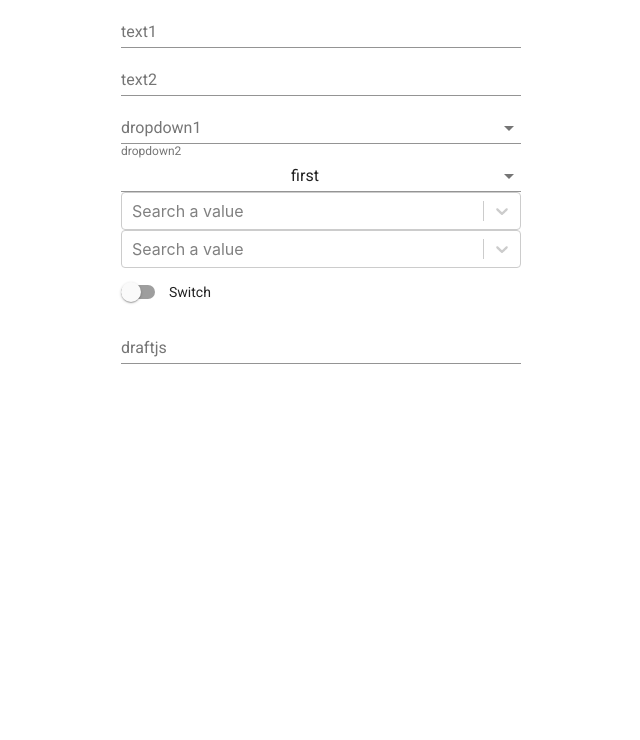
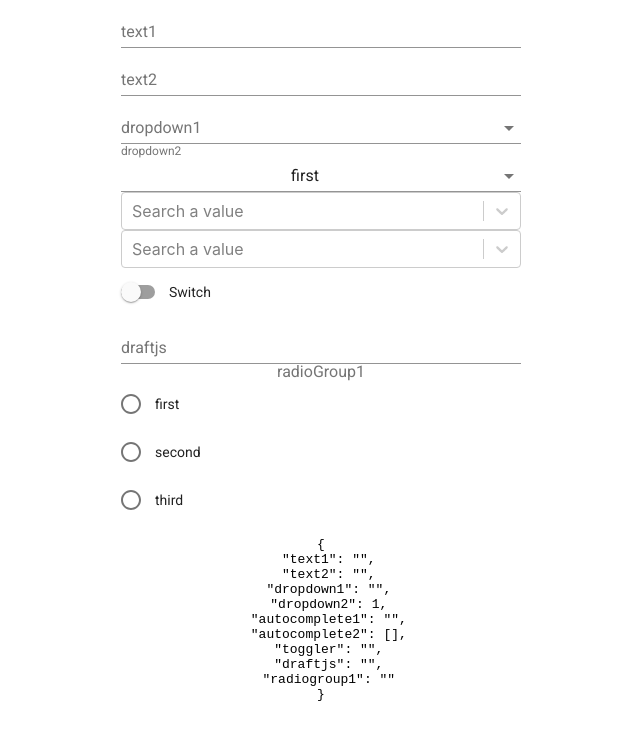
Before and after one commit to marichka4345/formik-example, a React (Create React App) app: page / in a window 1280 px wide. Shown: the top 740 px of the page, without its empty margins (319-959 px from the left). Built offline with nearby package versions, Linux system fonts and the light colour scheme.

Commit message:
Add RadioGroup control

```diff
--- a/src/components/common/autocomplete/autocomplete.js
+++ b/src/components/common/autocomplete/autocomplete.js
@@ -1,17 +1,31 @@
-import React from 'react';
+import React, {Component} from 'react';
 import PropTypes from 'prop-types';
 import Select from 'react-select';
 import NoSsr from '@material-ui/core/NoSsr';
 import FormControl from '@material-ui/core/FormControl';
 import './autocomplete.css';
 
-export default function Autocomplete ({
+export default class Autocomplete extends Component {
+    state = {
+        selectedOption: null
+    };
+
+    onChange = async (selectedOption) => {
+        const {
+            form: {setFieldValue},
+            field: {name}
+        } = this.props;
+
+        await this.setState({selectedOption});
+
+        setFieldValue(name, selectedOption.value);
+    };
+
+    render() {
+        const {
             hasError,
-                                          field,
-                                          form: {values, setFieldValue},
             options
-                                      }) {
-    const {name} = field;
+        } = this.props;
 
         return (
           <div className="root">
@@ -23,8 +37,8 @@ export default function Autocomplete ({
                       <Select
                         options={options}
                         placeholder="Search a value"
-                      value={values[name]}
-                      onChange={selectedOption => setFieldValue(name, selectedOption)}
+                        value={this.state.selectedOption}
+                        onChange={this.onChange}
                         textFieldProps={{
                             error: hasError
                         }}
@@ -33,7 +47,8 @@ export default function Autocomplete ({
               </FormControl>
           </div>
         );
-};
+    }
+}
 
 Autocomplete.propTypes = {
     hasError: PropTypes.bool.isRequired,
--- /dev/null
+++ b/src/components/common/radio-group/radio-group.js
@@ -0,0 +1,38 @@
+import React from 'react';
+import PropTypes from 'prop-types';
+import FormLabel from '@material-ui/core/FormLabel';
+import FormControl from '@material-ui/core/FormControl';
+import FormControlLabel from '@material-ui/core/FormControlLabel';
+import RadioGroup from '@material-ui/core/RadioGroup';
+import Radio from '@material-ui/core/Radio';
+
+export default function RadioGroupControl ({groupName, field, hasError, values}) {
+    return (
+      <FormControl>
+          <FormLabel>{groupName}</FormLabel>
+          <RadioGroup {...field}>
+              {
+                  values.map(({id: value, value: label}) => (
+                    <FormControlLabel
+                      key={value}
+                      control={<Radio/>}
+                      label={label}
+                      value={String(value)}
+                    />
+                  ))
+              }
+          </RadioGroup>
+      </FormControl>
+    );
+}
+
+RadioGroupControl.propTypes = {
+    groupName: PropTypes.string.isRequired,
+    field: PropTypes.object.isRequired,
+    hasError: PropTypes.bool,
+    values: PropTypes.array.isRequired
+};
+
+RadioGroupControl.defaultProps = {
+    hasError: false
+};
--- a/src/components/form/components/autocomplete/autocomplete.js
+++ b/src/components/form/components/autocomplete/autocomplete.js
@@ -3,9 +3,9 @@ import PropTypes from 'prop-types';
 import {Field} from 'formik';
 import {AUTOCOMPLETE_TYPE} from './constants/types';
 import AutocompleteControl from '../../../common/autocomplete/autocomplete';
-import {DROPDOWN_VALUES} from '../../../../constants/dropdown-values';
+import {OPTIONS} from '../../../../constants/options';
 
-const options = DROPDOWN_VALUES.map(({id: value, value: label}) => ({value, label}));
+const options = OPTIONS.map(({id: value, value: label}) => ({value, label}));
 
 export const Autocomplete = ({name, type, hasError}) => {
     const renderAutocomplete = ({field, form}) => {
--- a/src/components/form/components/dropdown/dropdown.js
+++ b/src/components/form/components/dropdown/dropdown.js
@@ -2,14 +2,14 @@ import React from 'react';
 import PropTypes from 'prop-types';
 import {Field} from 'formik';
 import DropdownControl from '../../../common/dropdown/dropdown';
-import {DROPDOWN_VALUES} from '../../../../constants/dropdown-values';
+import {OPTIONS} from '../../../../constants/options';
 
 export const Dropdown = ({name, hasError}) => {
     const renderDropdown = ({field}) => {
         const controlProps = {
             field,
             hasError,
-            values: DROPDOWN_VALUES
+            values: OPTIONS
         };
         return (<DropdownControl {...controlProps} />);
     };
--- /dev/null
+++ b/src/components/form/components/radio-group/radio-group.js
@@ -0,0 +1,34 @@
+import React from 'react';
+import PropTypes from 'prop-types';
+import {Field} from 'formik';
+import RadioGroupControl from '../../../common/radio-group/radio-group';
+import {OPTIONS} from '../../../../constants/options';
+
+export const RadioGroup = ({name, hasError, groupName}) => {
+    const renderRadioGroup = ({field}) => {
+        const controlProps = {
+            field,
+            hasError,
+            groupName,
+            values: OPTIONS
+        };
+        return (<RadioGroupControl {...controlProps} />);
+    };
+
+    return (
+      <Field
+        name={name}
+        render={renderRadioGroup}
+      />
+    );
+};
+
+RadioGroup.propTypes = {
+    name: PropTypes.string.isRequired,
+    hasError: PropTypes.bool,
+    groupName: PropTypes.string.isRequired
+};
+
+RadioGroup.defaultProps = {
+    hasError: false
+};
--- a/src/components/form/constants/form-config.js
+++ b/src/components/form/constants/form-config.js
@@ -1,5 +1,5 @@
 import * as FIELDS from '../../../constants/form-fields';
-import {DROPDOWN_VALUES} from '../../../constants/dropdown-values';
+import {OPTIONS} from '../../../constants/options';
 import * as CONTROL_TYPE from '../../../constants/control-types';
 import {text} from '../../../constants/validation-regexps';
 import {AUTOCOMPLETE_TYPE} from '../../common/autocomplete/constants/types';
@@ -31,6 +31,10 @@ export const FORM_SCHEMA = {
     },
     [FIELDS.DRAFTJS]: {
         type: CONTROL_TYPE.TEXT
+    },
+    [FIELDS.RADIOGROUP1]: {
+        type: CONTROL_TYPE.RADIOGROUP,
+        groupName: 'radioGroup1'
     }
 };
 
@@ -38,11 +42,12 @@ export const INITIAL_VALUES = {
     [FIELDS.TEXT1]: '',
     [FIELDS.TEXT2]: '',
     [FIELDS.DROPDOWN1]: '',
-    [FIELDS.DROPDOWN2]: DROPDOWN_VALUES[0].id,
+    [FIELDS.DROPDOWN2]: OPTIONS[0].id,
     [FIELDS.AUTOCOMPLETE1]: '',
     [FIELDS.AUTOCOMPLETE2]: [],
     [FIELDS.TOGGLER]: '',
-    [FIELDS.DRAFTJS]: ''
+    [FIELDS.DRAFTJS]: '',
+    [FIELDS.RADIOGROUP1]: ''
 };
 
 export const VALIDATION_SCHEMA = Yup.object().shape({
--- a/src/components/form/form.js
+++ b/src/components/form/form.js
@@ -5,17 +5,23 @@ import {TextInput} from './components/text-input/text-input';
 import {Dropdown} from './components/dropdown/dropdown';
 import {Autocomplete} from './components/autocomplete/autocomplete';
 import {Switch} from './components/switch/switch';
+import {RadioGroup} from './components/radio-group/radio-group';
 import * as CONTROL_TYPE from '../../constants/control-types';
 import {renderError, shouldDisplayError} from '../../services/control-errors';
 import './form.css';
-
 export const TestForm = () => {
 
     const renderControls = (errors, touched) => {
         let control = null;
 
-        return Object.entries(CONFIG.FORM_SCHEMA).map(([name, {type}]) => {
+        return Object.entries(CONFIG.FORM_SCHEMA).map(([name, controlData]) => {
             const hasError = shouldDisplayError(errors, touched, name);
+
+            const {
+                type,
+                autocompleteType,
+                groupName
+            } = controlData;
 
             const commonProps = {
                 name,
@@ -31,12 +37,18 @@ export const TestForm = () => {
                 case CONTROL_TYPE.AUTOCOMPLETE:
                     control = <Autocomplete
                       {...commonProps}
-                      type={control.autocompleteType}
+                      type={autocompleteType}
                     />;
                     break;
                 case CONTROL_TYPE.SWITCH:
                     control = <Switch
                       {...commonProps}
+                    />;
+                    break;
+                case CONTROL_TYPE.RADIOGROUP:
+                    control = <RadioGroup
+                      {...commonProps}
+                      groupName={groupName}
                     />;
                     break;
                 case CONTROL_TYPE.TEXT:
@@ -66,11 +78,15 @@ export const TestForm = () => {
         validationSchema={CONFIG.VALIDATION_SCHEMA}
       >
           {
-              ({errors, touched}) => (
+              ({errors, touched, values}) => (
                   <Form>
                       <div className="fields">
                           {renderControls(errors, touched)}
                       </div>
+
+                      <pre>
+                          {JSON.stringify(values, null, 2)}
+                      </pre>
                   </Form>
               )
           }
--- a/src/constants/control-types.js
+++ b/src/constants/control-types.js
@@ -2,3 +2,4 @@ export const TEXT = 'text';
 export const DROPDOWN = 'dropdown';
 export const AUTOCOMPLETE = 'autocomplete';
 export const SWITCH = 'switch';
+export const RADIOGROUP = 'radiogroup';
--- a/src/constants/form-fields.js
+++ b/src/constants/form-fields.js
@@ -6,3 +6,4 @@ export const AUTOCOMPLETE1 = 'autocomplete1';
 export const AUTOCOMPLETE2 = 'autocomplete2';
 export const TOGGLER = 'toggler';
 export const DRAFTJS = 'draftjs';
+export const RADIOGROUP1 = 'radiogroup1';
--- a/src/constants/dropdown-values.js
+++ b/src/constants/options.js
@@ -1,4 +1,4 @@
-export const DROPDOWN_VALUES = [
+export const OPTIONS = [
   {
       id: 1,
       value: 'first'
```
Lines whose indentation alone changed are shown as unchanged.
